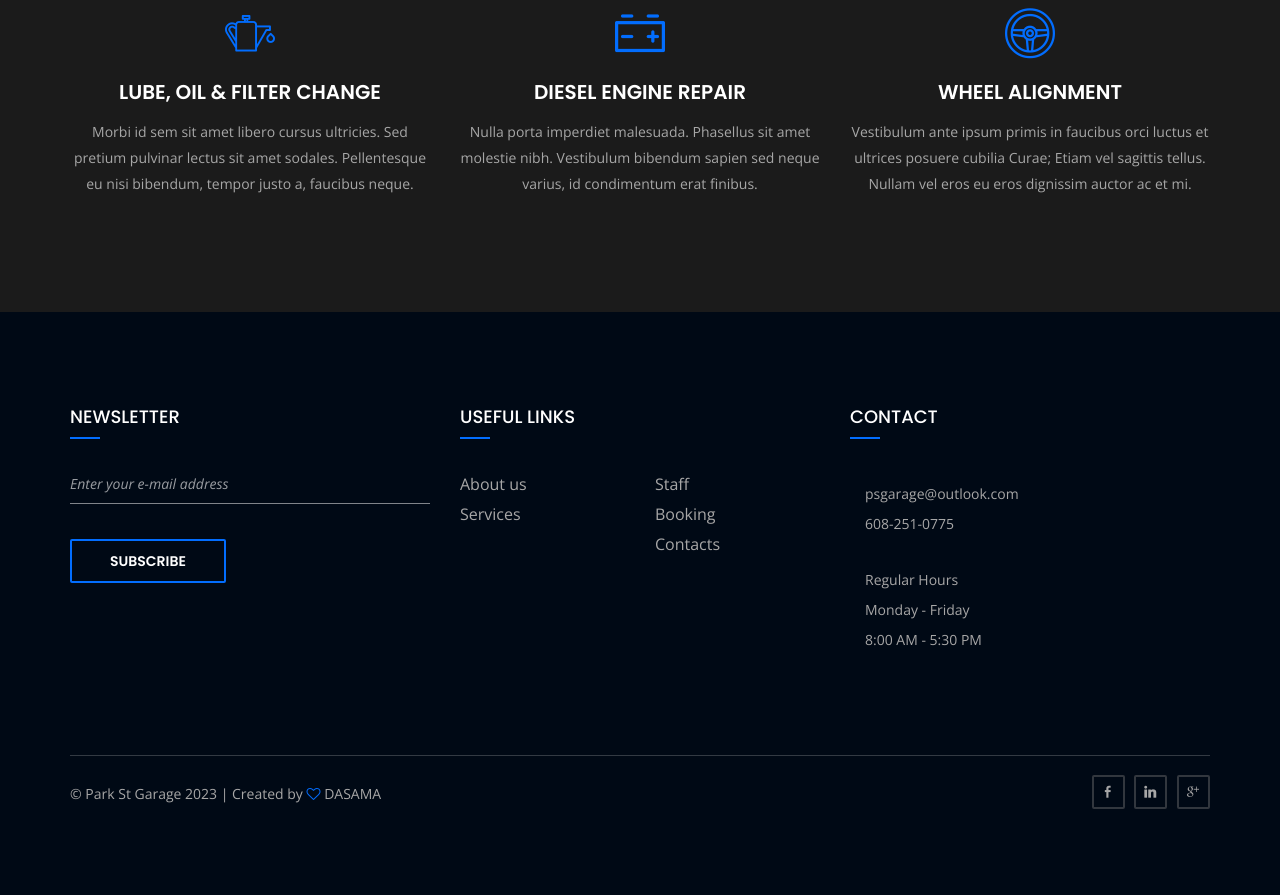
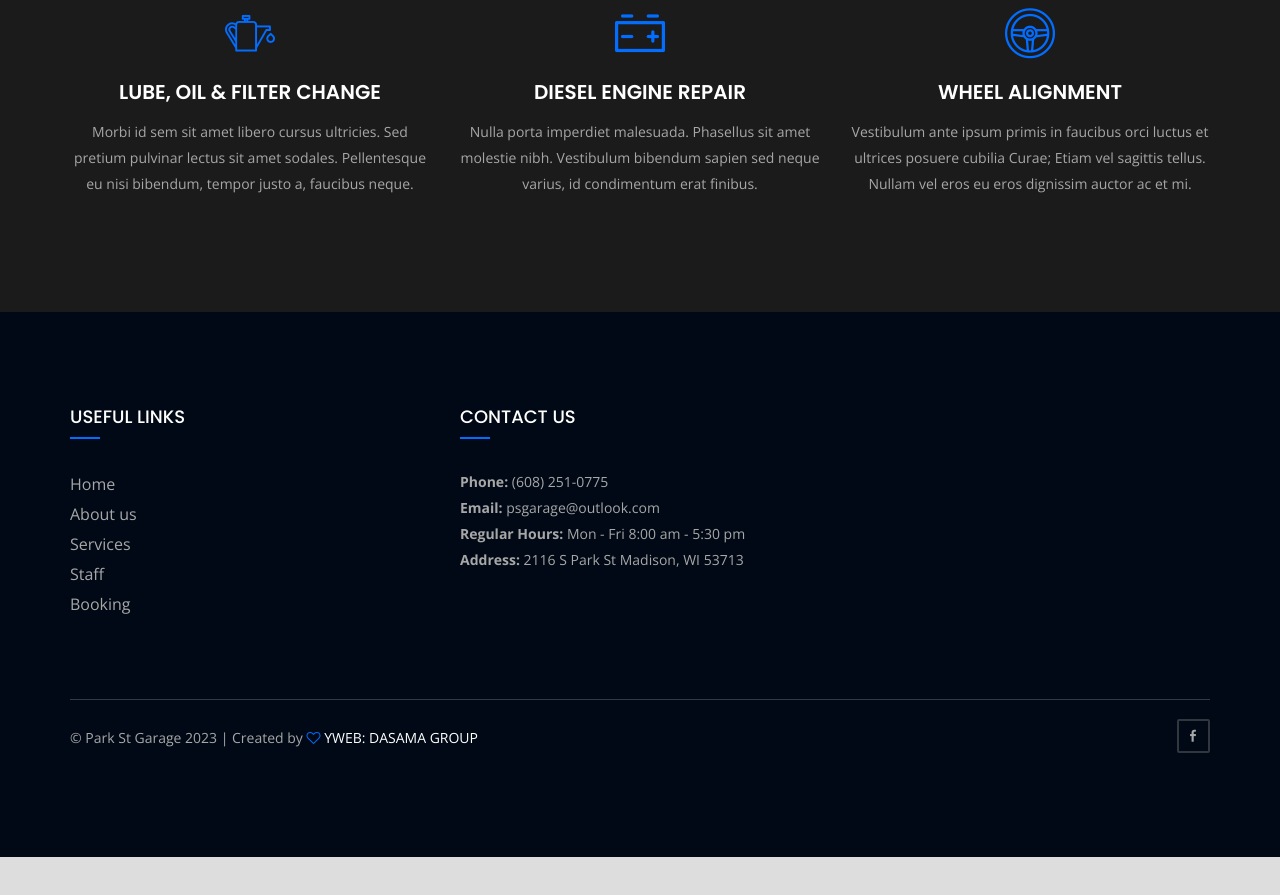
Before and after one commit to Marisela22/DASAMA-Final-Project, a plain HTML site: page about.html in a window 1280 px wide. Shown: the part 2104-2999 px from the top of the page. After the commit the page ends 2961 px from the top, so only its background shows below. Drawn offline with nearby package versions, Linux system fonts and the light colour scheme; files whose address does not match are found by name.

Commit message:
about.html
updated footer

```diff
--- a/about.html
+++ b/about.html
@@ -286,59 +286,51 @@
 				<div class="container">
 					<div class="row">
 						<div class="col-md-4 to_animate" data-animation="fadeInUp">
-							<h4 class="widget-title">Newsletter</h4>
-							<hr class="divider_2_30 main_bg_color topmargin_10 bottommargin_25">
-							<form class="signup" action="https://html.modernwebtemplates.com/" method="get">
-								<div class="form-group">
-									<input name="email" type="email" class="mailchimp_email form-control" placeholder="Enter your e-mail address">
-								</div>
-								<div class="response"></div>
-								<button type="submit" class="theme_button small_button topmargin_15">Subscribe</button>
-							</form>
-						</div>
-						<div class="col-md-4 to_animate" data-animation="fadeInUp">
 							<h4 class="widget-title">Useful links</h4>
 							<hr class="divider_2_30 main_bg_color topmargin_10 bottommargin_20">
 							<div class="row grey-color-links fontsize_16 columns_margin_bottom_10">
 								<div class="col-xs-6">
 									<ul class="list2 no-bullets margin_0">
 										<li>
+											<a href="index.html">Home</a>
+										</li>
+										<li>
 											<a href="about.html">About us</a>
 										</li>
 										<li>
 											<a href="services.html">Services</a>
 										</li>
-									</ul>
-								</div>
-								<div class="col-xs-6">
-									<ul class="list2 no-bullets margin_0">
 										<li>
 											<a href="team.html">Staff</a>
 										</li>
 										<li>
 											<a href="appointment.html">Booking</a>
 										</li>
-										<li>
-											<a href="contact.html">Contacts</a>
-										</li>
+									</ul>
+								</div>
+								<div class="col-xs-6">
+									<ul class="list2 no-bullets margin_0">
 									</ul>
 								</div>
 							</div>
 						</div>
 						<div class="col-md-4 to_animate" data-animation="fadeInUp">
 							<div class="widget widget_instagram">
-								<h4 class="widget-title">Contact</h4>
+								<h4 class="widget-title"><a href="contact.html">Contact Us</a></h4>
 								<hr class="divider_2_30 main_bg_color topmargin_10 bottommargin_30">
-								<div class="col-xs-6">
-									<ul class="list2 no-bullets margin_0">
-										<li>psgarage@outlook.com</li>
-										<li> 608-251-0775</li>
-										<br>
-										<li>Regular Hours</li>
-										<li>Monday - Friday</li>
-										<li>8:00 AM - 5:30 PM</li>
-									</ul>
-								</div>
+								<p>
+								<b>Phone:</b> (608) 251-0775 <br>
+								<b>Email:</b> psgarage@outlook.com <br>
+
+
+								<b>Regular Hours:</b>
+								Mon - Fri 8:00 am - 5:30 pm<br>
+
+
+								<b>Address:</b>
+
+								2116 S Park St
+								Madison, WI 53713</p>
 							</div>
 						</div>
 					</div>
@@ -350,14 +342,14 @@
 					<div class="row">
 						<div class="col-sm-6 text-center text-sm-left">
 							<p>&copy; Park St Garage 2023 | Created by
-								<i class="fa fa-heart-o highlight"></i> DASAMA
+								<i class="fa fa-heart-o highlight"></i>
+								<a> YWEB: DASAMA GROUP</a>
 							</p>
 						</div>
 						<div class="col-sm-6 text-center text-sm-right to_animate" data-animation="scaleAppear">
 							<div class="page_social_icons greylinks">
-								<a href="#" class="social-icon border-icon soc-facebook"></a>
-								<a href="#" class="social-icon border-icon soc-linkedin"></a>
-								<a href="#" class="social-icon border-icon soc-google"></a>
+								<a href="https://www.facebook.com/profile.php?id=100063585217649"  target="_blank" class="social-icon border-icon soc-facebook">
+								</a>
 							</div>
 						</div>
 					</div>
```
